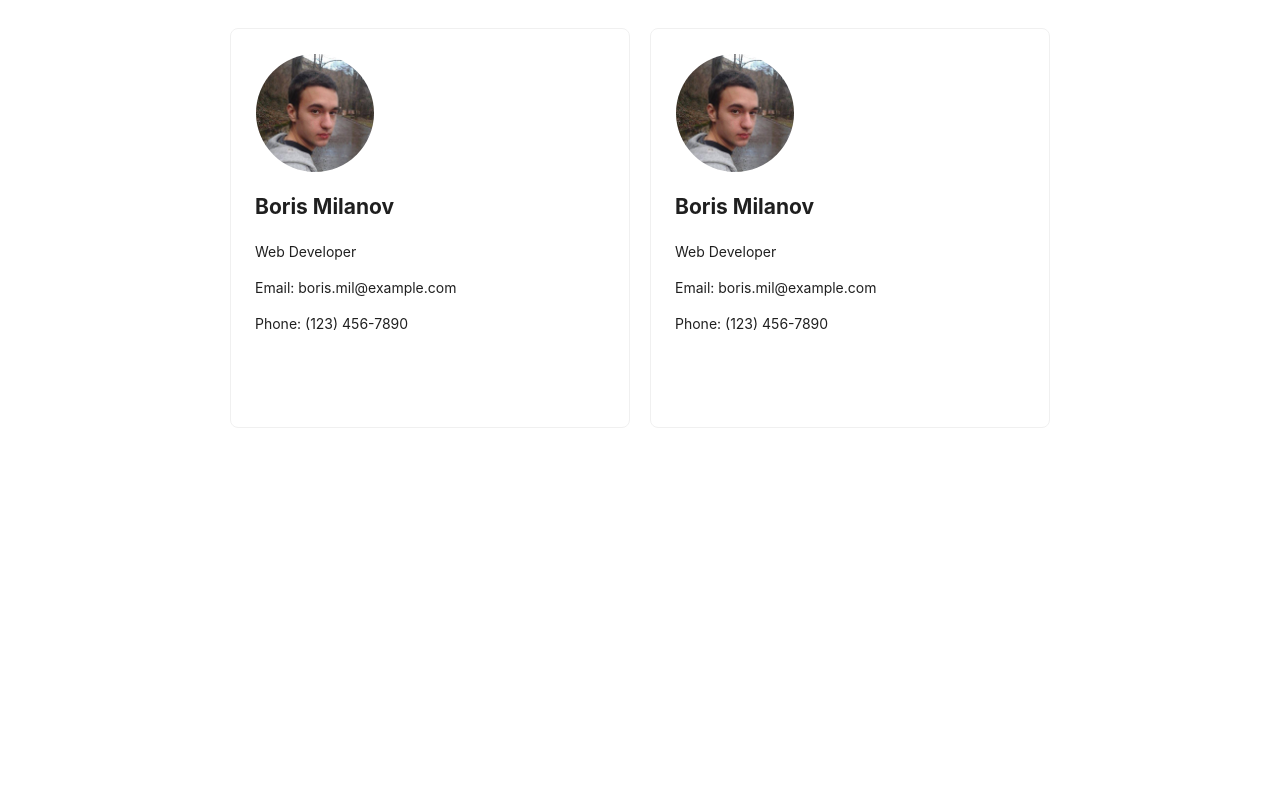
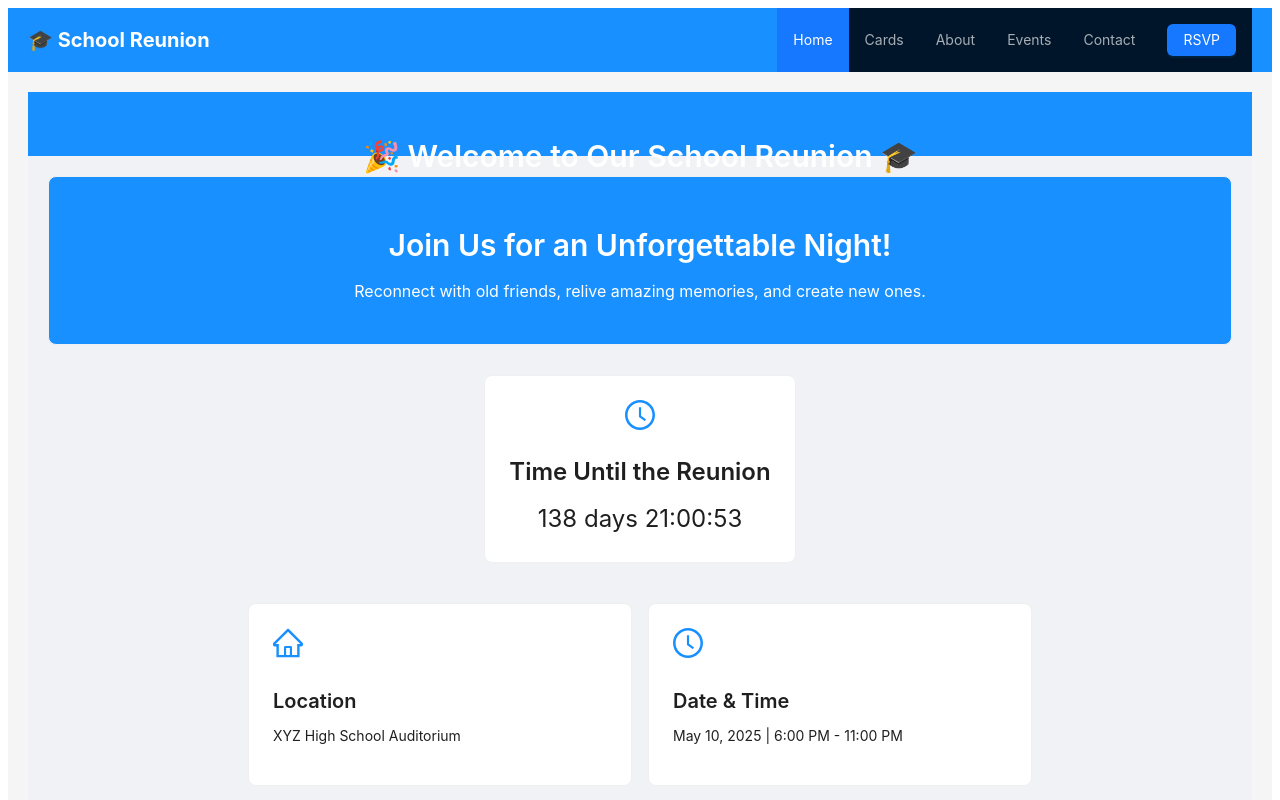
Before and after one commit to BorisMilanov/Aklas, a React (Vite) app: page / in a window 1280 px wide. Shown: the top 800 px of the page. Built offline with nearby package versions, Linux system fonts and the light colour scheme; the HTML template or start-up script is replaced by a standard one.

Commit message:
Home page

```diff
--- a/package.json
+++ b/package.json
@@ -12,8 +12,10 @@
   "dependencies": {
     "@ant-design/icons": "^5.6.0",
     "antd": "^5.23.3",
+    "dayjs": "^1.11.13",
     "react": "^18.3.1",
     "react-dom": "^18.3.1",
+    "react-router-dom": "^7.1.5",
     "styled-components": "^6.1.14"
   },
   "devDependencies": {
--- a/src/App.tsx
+++ b/src/App.tsx
@@ -1,30 +1,35 @@
 
 // import FlipCard from "./FlipCard";
-import AvatarFlipCard from "./AvatarFlipCard";
 
+import Home from "./Home";
+import { Layout } from "antd";
+import Navbar from "./Navbar";
+import { BrowserRouter as Router, Routes, Route } from "react-router-dom";
+import Cards from "./Cards";
+
+const { Content } = Layout;
 
 function App() {
 
 
   return (
-    <div
-      style={{
-        display: "flex",
-        justifyContent: "center",
-        alignItems: "center",
-        flexWrap: "wrap",
-        gap: "20px",
-        padding: "20px",
-      }}>
 
 
-      {/* <FlipCard/> */}
-      <AvatarFlipCard/>
-      <AvatarFlipCard/>
+      <Router>
+      <Layout style={{ minHeight: "100vh" }}>
+        <Navbar />
+        <Content style={{ padding: "20px" }}>
+          <Routes>
+            <Route path="/" element={<Home />} />
+            <Route path="/cards" element={<Cards />} />
+
+          </Routes>
+        </Content>
+      </Layout>
+    </Router>
 
 
 
-    </div>
   );
 }
 
--- a/src/AvatarFlipCard.tsx
+++ b/src/AvatarFlipCard.tsx
@@ -10,13 +10,16 @@ const AvatarFlipCard = () => {
         <div className="flip-card">
             <div className="flip-card-inner">
                 <div className="flip-card-front">
-                    <Card style={{height:400,width:400}}>
+                    <Card style={{ height: 400, width: 300, background:'#ECF0F1' }}>
 
                         <Avatar
                             size={{ xs: 74, sm: 80, md: 100, lg: 110, xl: 120, xxl: 140 }}
                             shape="circle"
                             src="./flipminalo.jpg"
-
+                            style={{
+                                display: 'flex',
+    justifyContent: 'center',
+                            }}
                         //  style={{ width: "100%", height: "auto", borderRadius: "50%" }}
                         />
 
@@ -29,14 +32,12 @@ const AvatarFlipCard = () => {
 
                 </div>
                 <div className="flip-card-back">
-                    <Card bordered={true} style={{ width: 400,height: 400,backgroundColor: '#2C3E50', color: 'white',  }}>
+                    <Card bordered={true} style={{ width: 300, height: 400, backgroundColor: '#2C3E50', color: 'white', }}>
                         <Avatar
                             // size={{ xs: 24, sm: 32, md: 40, lg: 64, xl: 80, xxl: 110 }}
-                            size={{ xs: 74, sm: 80, md: 100, lg: 110, xl: 120, xxl: 140 }}
+                            size={{ xs: 84, sm: 90, md: 100, lg: 110, xl: 120, xxl: 140 }}
                             shape="circle"
                             src="./profileBoris.jpg"
-
-                        //  style={{ width: "100%", height: "auto", borderRadius: "50%" }}
                         />
                         <h3>About Me</h3>
 
--- /dev/null
+++ b/src/Cards.tsx
@@ -0,0 +1,17 @@
+import AvatarFlipCard from "./AvatarFlipCard"
+
+
+const Cards = () => {return (<div
+    style={{
+      display: "flex",
+      justifyContent: "center",
+      alignItems: "center",
+      flexWrap: "wrap",
+      gap: "20px",
+      padding: "20px",
+    }}><AvatarFlipCard/>
+    <AvatarFlipCard/></div>)
+
+}
+
+export default Cards
--- a/src/FlipCard.tsx
+++ b/src/FlipCard.tsx
@@ -11,7 +11,7 @@ const FlipCard = () => {
                 <div className="flip-card-front">
                     <Card bordered={true} cover={<img alt="example" src="./profileBoris.jpg" />}
 
-                        style={{ display: "block", margin: "0 auto" }} >
+                        style={{ display: "block", margin: "0 auto" , width: 200, height:400}}  >
 
                         <h2>Boris Milanov</h2>
                         <p>Web Developer</p>
@@ -21,7 +21,7 @@ const FlipCard = () => {
                     </Card>
                 </div>
                 <div className="flip-card-back">
-                    <Card bordered={true} style={{ width: 400, backgroundColor: '#2C3E50', color: 'white',height:400 }}>
+                    <Card bordered={true} style={{ width: 300, backgroundColor: '#2C3E50', color: 'white',height:400 }}>
                         <h3>About Me</h3>
                         <p>Passionate about building responsive and user-friendly websites.</p>
                         <p>Experience in HTML, CSS, JavaScript, and React.</p>
--- /dev/null
+++ b/src/Home.tsx
@@ -0,0 +1,92 @@
+import React from "react";
+import { Layout, Typography, Button, Card, Row, Col, Avatar, Space } from "antd";
+import { ClockCircleOutlined, HomeOutlined, PhoneOutlined } from "@ant-design/icons";
+import dayjs from "dayjs";
+import Countdown from "antd/es/statistic/Countdown";
+
+const { Header, Content, Footer } = Layout;
+const { Title, Paragraph } = Typography;
+
+const eventDate = dayjs("2025-06-20T18:00:00"); // Set your event date
+
+const Home: React.FC = () => {
+  return (
+    <Layout style={{ minHeight: "100vh", backgroundColor: "#f0f2f5" }}>
+
+      {/* Header Section */}
+      <Header style={{ backgroundColor: "#1890ff", textAlign: "center", padding: "20px" }}>
+        <Title level={2} style={{ color: "white" }}>🎉 Welcome to Our School Reunion 🎓</Title>
+      </Header>
+
+      <Content style={{ padding: "20px" }}>
+
+        {/* Hero Section */}
+        <Card style={{ textAlign: "center", marginBottom: "30px", background: "#1890ff", color: "white" }}>
+          <Title level={2} style={{ color: "white" }}>Join Us for an Unforgettable Night!</Title>
+          <Paragraph style={{ fontSize: "16px", color: "white" }}>
+            Reconnect with old friends, relive amazing memories, and create new ones.
+          </Paragraph>
+
+        </Card>
+
+        {/* Countdown Timer */}
+        <Row justify="center">
+          <Col>
+            <Card style={{ textAlign: "center" }}>
+              <ClockCircleOutlined style={{ fontSize: "30px", color: "#1890ff" }} />
+              <Title level={3}>Time Until the Reunion</Title>
+              <Countdown value={eventDate.valueOf()} format="D [days] HH:mm:ss" />
+            </Card>
+          </Col>
+        </Row>
+
+        {/* Event Details */}
+        <Row gutter={[16, 16]} style={{ marginTop: "40px" }} justify="center">
+          <Col xs={24} sm={12} md={8}>
+            <Card>
+              <HomeOutlined style={{ fontSize: "30px", color: "#1890ff" }} />
+              <Title level={4}>Location</Title>
+              <Paragraph>XYZ High School Auditorium</Paragraph>
+            </Card>
+          </Col>
+          <Col xs={24} sm={12} md={8}>
+            <Card>
+              <ClockCircleOutlined style={{ fontSize: "30px", color: "#1890ff" }} />
+              <Title level={4}>Date & Time</Title>
+              <Paragraph>May 10, 2025 | 6:00 PM - 11:00 PM</Paragraph>
+            </Card>
+          </Col>
+        </Row>
+
+        {/* Gallery Section */}
+        <Title level={3} style={{ textAlign: "center", marginTop: "40px" }}>📸 Memories from the Past</Title>
+        <Row gutter={[16, 16]} justify="center">
+          <Col xs={24} sm={12} md={8}>
+            <Card cover={<img src="https://via.placeholder.com/300" alt="Reunion" />} />
+          </Col>
+          <Col xs={24} sm={12} md={8}>
+            <Card cover={<img src="https://via.placeholder.com/300" alt="Friends" />} />
+          </Col>
+          <Col xs={24} sm={12} md={8}>
+            <Card cover={<img src="https://via.placeholder.com/300" alt="Memories" />} />
+          </Col>
+        </Row>
+
+
+
+      </Content>
+
+      {/* Footer */}
+      <Footer style={{ textAlign: "center", backgroundColor: "#001529", color: "white", marginTop: "40px" }}>
+        <Space direction="vertical">
+          <Paragraph>📍 XYZ High School, City, Country</Paragraph>
+          <Paragraph><PhoneOutlined /> Contact: +123 456 7890</Paragraph>
+          <Paragraph>© 2025 School Reunion. All Rights Reserved.</Paragraph>
+        </Space>
+      </Footer>
+
+    </Layout>
+  );
+};
+
+export default Home;
--- /dev/null
+++ b/src/Navbar.tsx
@@ -0,0 +1,82 @@
+import React, { useState } from "react";
+import { Menu, Layout, Button } from "antd";
+import { Link, useLocation } from "react-router-dom";
+import { MenuOutlined } from "@ant-design/icons";
+
+const { Header } = Layout;
+
+const Navbar: React.FC = () => {
+  const location = useLocation();
+  const [collapsed, setCollapsed] = useState(false);
+
+  return (
+    <Header style={{ backgroundColor: "#1890ff", padding: "0 20px" }}>
+      <div className="logo" style={{ float: "left", color: "white", fontSize: "20px", fontWeight: "bold" }}>
+        🎓 School Reunion
+      </div>
+
+      {/* Desktop Menu */}
+      <Menu
+        theme="dark"
+        mode="horizontal"
+        selectedKeys={[location.pathname]}
+        style={{ float: "right", minWidth: "400px" }}
+      >
+        <Menu.Item key="/" >
+          <Link to="/">Home</Link>
+        </Menu.Item>
+        <Menu.Item key="/cards">
+          <Link to="/cards">Cards</Link>
+        </Menu.Item>
+        <Menu.Item key="/about">
+          <Link to="/about">About</Link>
+        </Menu.Item>
+        <Menu.Item key="/events">
+          <Link to="/events">Events</Link>
+        </Menu.Item>
+        <Menu.Item key="/contact">
+          <Link to="/contact">Contact</Link>
+        </Menu.Item>
+        <Menu.Item key="/rsvp">
+          <Button type="primary">
+            <Link to="/rsvp">RSVP</Link>
+          </Button>
+        </Menu.Item>
+      </Menu>
+
+      {/* Mobile Menu Button */}
+      <Button
+        type="text"
+        icon={<MenuOutlined />}
+        onClick={() => setCollapsed(!collapsed)}
+        style={{ float: "right", marginTop: "15px", display: "none" }}
+        className="menu-button"
+      />
+
+      {/* Mobile Dropdown Menu */}
+      {collapsed && (
+        <Menu theme="dark" mode="vertical" selectedKeys={[location.pathname]} style={{ marginTop: "60px" }}>
+          <Menu.Item key="/" onClick={() => setCollapsed(false)}>
+            <Link to="/">Home</Link>
+          </Menu.Item>
+          <Menu.Item key="/about" onClick={() => setCollapsed(false)}>
+            <Link to="/about">About</Link>
+          </Menu.Item>
+          <Menu.Item key="/events" onClick={() => setCollapsed(false)}>
+            <Link to="/events">Events</Link>
+          </Menu.Item>
+          <Menu.Item key="/contact" onClick={() => setCollapsed(false)}>
+            <Link to="/contact">Contact</Link>
+          </Menu.Item>
+          <Menu.Item key="/rsvp" onClick={() => setCollapsed(false)}>
+            <Button type="primary">
+              <Link to="/rsvp">RSVP</Link>
+            </Button>
+          </Menu.Item>
+        </Menu>
+      )}
+    </Header>
+  );
+};
+
+export default Navbar;
```
Also changed, not shown: src/CustomCard.tsx (deleted, +0 -87 lines), public/ezikova.jpg (added), 1 other file (tests, documents, lock files or other folders). Lines whose indentation alone changed are shown as unchanged.
